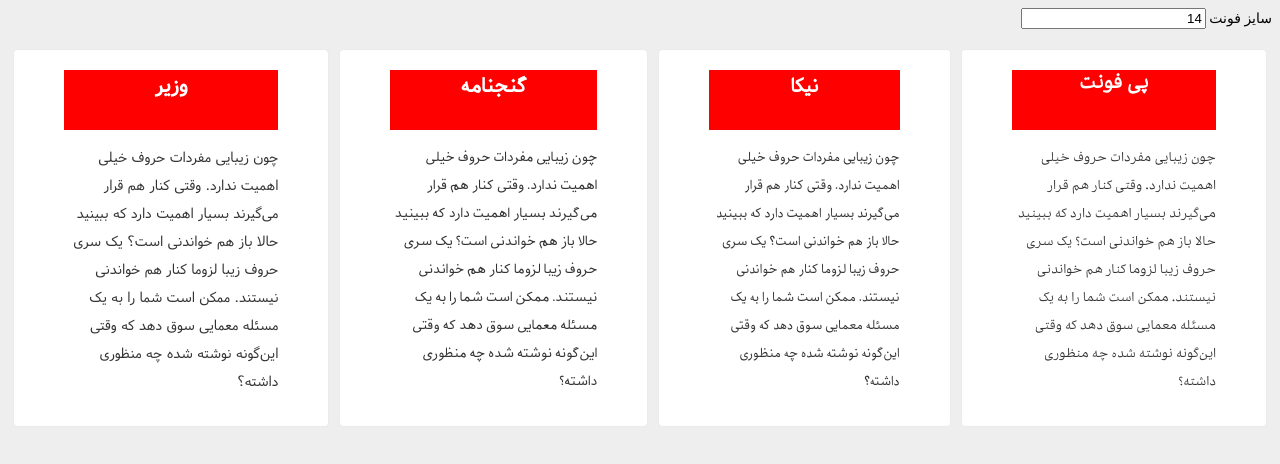
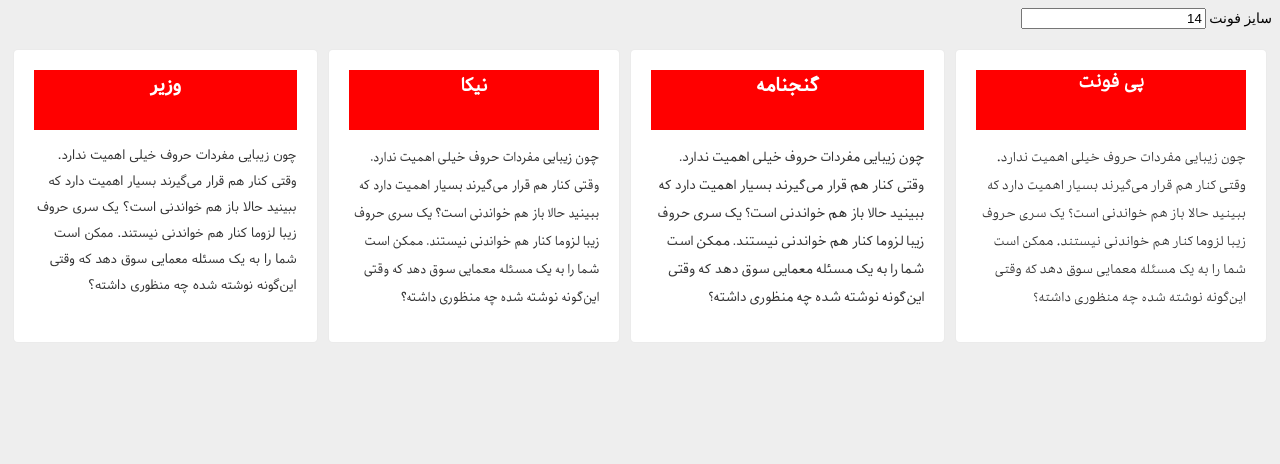
Before and after one commit to font-store/GanjnamehFont, a plain HTML site: page compair/index.htm in a window 1280 px wide. Drawn offline with Linux system fonts and the light colour scheme.

Commit message:
update change foont

```diff
--- a/compair/index.htm
+++ b/compair/index.htm
@@ -41,6 +41,7 @@
                 color:#fff;
                 height:60px;
                 text-align:center;
+                font-size : 20px !important;
             }
 
 			body {
@@ -56,7 +57,7 @@
 				border-radius: 5px;
 				margin: 20px 5px;
 
-				padding: 20px 50px;
+				padding: 20px 20px;
 				background-color: #fff;
 				color: #333;
 				text-align: right;
@@ -92,7 +93,14 @@
 			</p>
 
 		</section>
+ <section class="sample" style="font-family:Ganjname;">
 
+			<h2>گنجنامه</h2>
+			<p class="first">چون زیبایی مفردات حروف خیلی اهمیت ندارد. وقتی کنار هم قرار می‌گیرند بسیار اهمیت دارد که ببینید حالا باز هم خواندنی است؟ یک سری حروف زیبا لزوما کنار هم خواندنی نیستند. ممکن است شما را به یک مسئله معمایی سوق دهد که وقتی این‌گونه نوشته شده چه منظوری داشته؟
+			</p>
+
+
+		</section>
         		<section class="sample" style="font-family:Nika;">
 
 			<h2>نیکا</h2>
@@ -104,15 +112,8 @@
 		</section>
 
 
- <section class="sample" style="font-family:Ganjname;">
 
-			<h2>گنجنامه</h2>
-			<p class="first">چون زیبایی مفردات حروف خیلی اهمیت ندارد. وقتی کنار هم قرار می‌گیرند بسیار اهمیت دارد که ببینید حالا باز هم خواندنی است؟ یک سری حروف زیبا لزوما کنار هم خواندنی نیستند. ممکن است شما را به یک مسئله معمایی سوق دهد که وقتی این‌گونه نوشته شده چه منظوری داشته؟
-			</p>
-
-
-		</section>
-  <section class="sample" style="font-family:vazir;">
+  <section class="sample" style="font-family:vazir; font-size:calc(100% - 1px);">
 
 			<h2>وزیر</h2>
 			<p class="first">چون زیبایی مفردات حروف خیلی اهمیت ندارد. وقتی کنار هم قرار می‌گیرند بسیار اهمیت دارد که ببینید حالا باز هم خواندنی است؟ یک سری حروف زیبا لزوما کنار هم خواندنی نیستند. ممکن است شما را به یک مسئله معمایی سوق دهد که وقتی این‌گونه نوشته شده چه منظوری داشته؟
@@ -127,7 +128,7 @@ $('#num').val(14);
 $('#num').on('input',function() {
 		var val = $(this).val()+"px";
 
-		$('p').css('font-size',val);
+		$('#wrap').css('font-size',val);
 	});
 </script>
 
```
